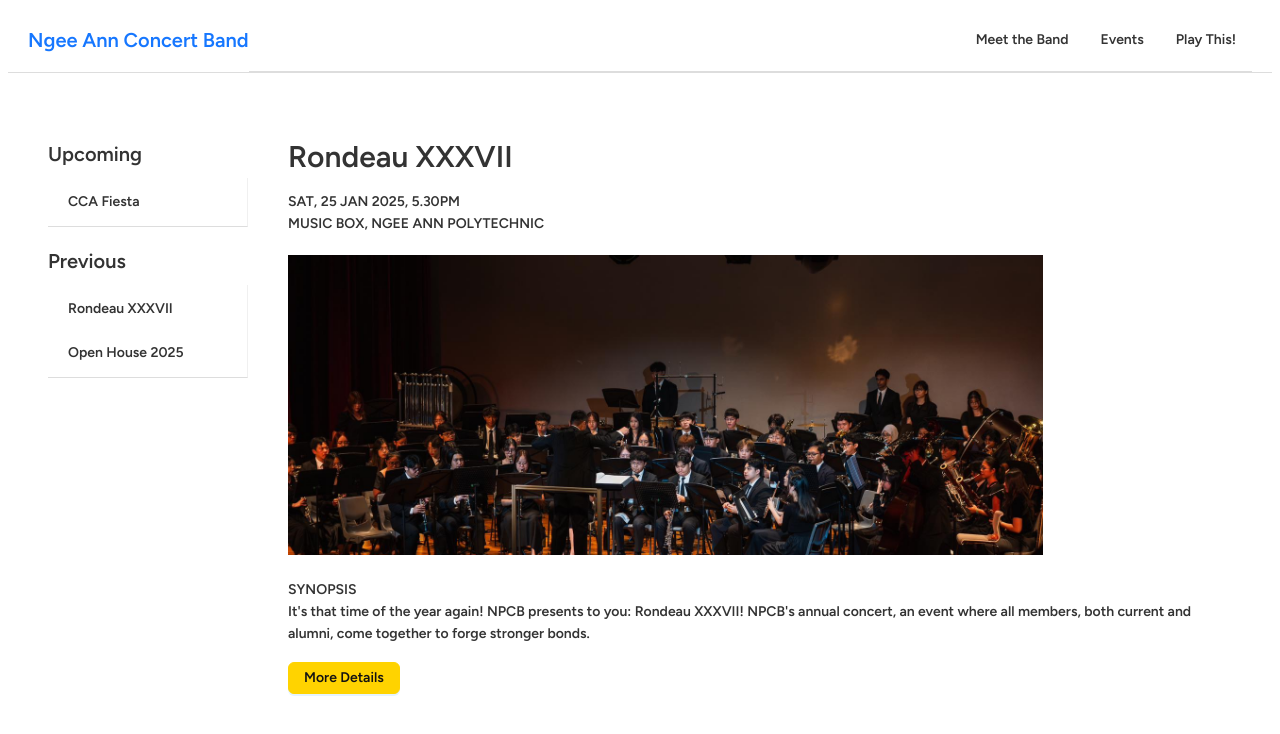
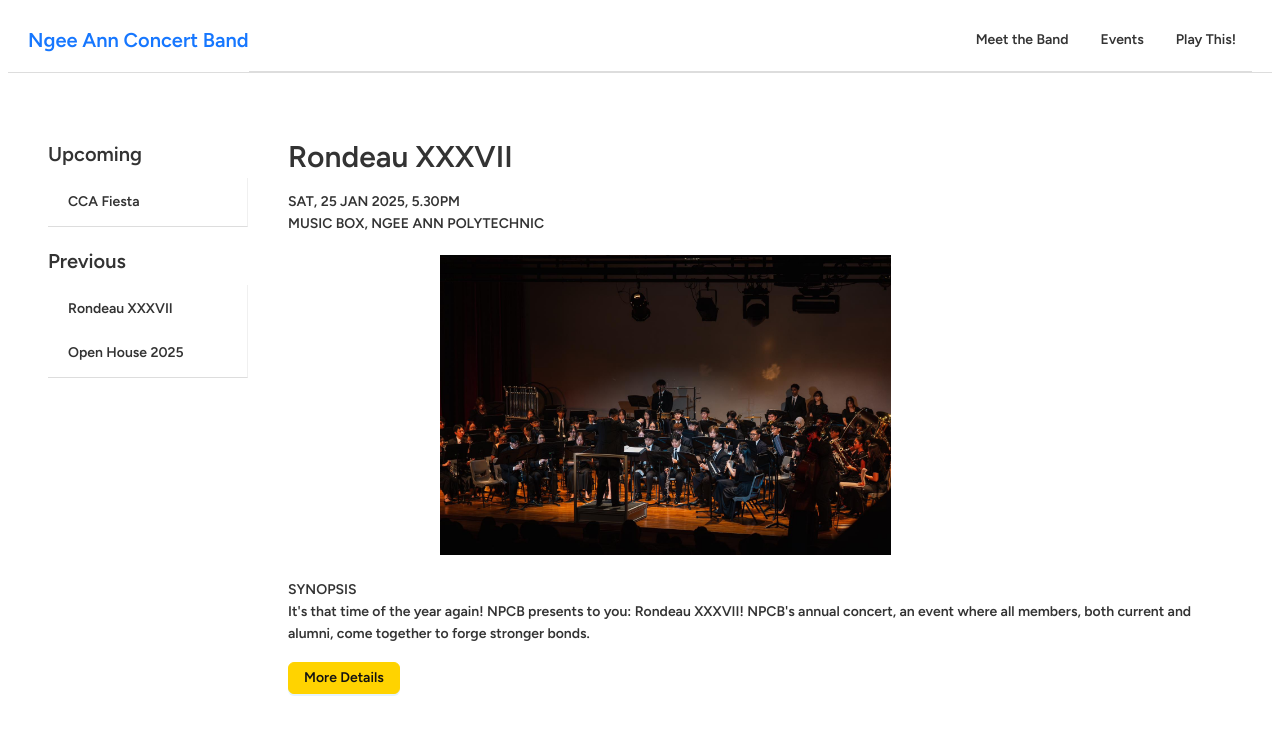
Before and after one commit to whoaducks26/CSS_Assignment, a Next.js app: page /upcoming in a window 1280 px wide. Shown: the top 734 px of the page. Built offline with nearby package versions, Linux system fonts and the light colour scheme.

Commit message:
uhhh i changed the landing page...?

```diff
--- a/app/page.jsx
+++ b/app/page.jsx
@@ -14,7 +14,7 @@ export default function HomePage() {
                 <h3>
                     This website is meant as a website for Ngee Ann Polytechnic's Concert Band club,
                     showcasing the committee members (Meet the Band!), events (Events), and an
-                    interactive keyboard game (Play This!).
+                    interactive keyboard (Play This!).
                 </h3>
                 <h3>Select a page from the menu above.</h3>
             </div>
--- a/app/page.module.css
+++ b/app/page.module.css
@@ -3,8 +3,8 @@
 .main {
   display: flex;
   flex-direction: column;
-  justify-content: space-between;
   align-items: center;
+  text-align: center;
   padding: 6rem;
   min-height: 100vh;
   background-color: white;
--- a/app/upcoming/page.jsx
+++ b/app/upcoming/page.jsx
@@ -1,6 +1,6 @@
-// Cheong Vicky, S10267187G
+// Cheong Vicky, S10267187G, P01
 // this page uses the Layout (HeaderSider2) from AntDesign to give a light mode
-// sidebar menu--Upcoming and Previous events. Features a show details/hide
+// sidebar menu--Upcoming and Previous events. features a show details/hide
 // details button to expand the programme setlist.
 
 "use client";
@@ -11,7 +11,7 @@ import './upcoming.styles.css';
 
 const { Sider, Content } = Layout;
 
-// Events data: name, details, date, address, image, past(false) or upcoming(true)
+// events data: name, details, date, address, image, past(false) or upcoming(true)
 const events = [
   {
     id: 1,
@@ -57,15 +57,15 @@ const events = [
   },
 ];
 
-// Events page: AntDesign's layout component
+// events page: AntDesign's layout component
 const EventsPage = () => {
-  const [selectedEvent, setSelectedEvent] = useState(events[0]); // Default to first event
-  const [expanded, setExpanded] = useState(false); // Check if details should be shown or hidden
+  const [selectedEvent, setSelectedEvent] = useState(events[0]); // default to first event
+  const [expanded, setExpanded] = useState(false); // check if details should be shown or hidden
 
   const handleMenuClick = (eventId) => {
     const event = events.find((e) => e.id === eventId);
     setSelectedEvent(event);
-    setExpanded(false); // Reset details so it's not shown when selecting new event
+    setExpanded(false); // reset details so it's not shown when selecting new event
   };
 
   const renderMenuItems = (isUpcoming) => {
@@ -79,7 +79,8 @@ const EventsPage = () => {
 
   return (
     <Layout style={{ height: '100vh', padding: '20px' }}>
-      {/* Side Menu */}
+
+      {/* side menu */}
       <Sider width={240} theme="light" style={{ padding: '20px' }}>
         <Typography.Title level={4}>
             Upcoming
@@ -100,7 +101,7 @@ const EventsPage = () => {
         />
       </Sider>
 
-      {/* Event Content */}
+      {/* event content */}
       <Content style={{ padding: '20px' }}>
         {selectedEvent && (
           <>
@@ -116,7 +117,7 @@ const EventsPage = () => {
                   width: '80%',
                   height: 'auto',
                   maxHeight: '300px',
-                  objectFit: 'cover',
+                  objectFit: 'contain',
                 }}
               />
             </div>
@@ -127,7 +128,7 @@ const EventsPage = () => {
             <br/>
             <br/>
 
-            {/* More Details Button */}
+            {/* More Details button */}
             <Button
               type="primary"
               onClick={() => setExpanded(!expanded)}
@@ -135,7 +136,7 @@ const EventsPage = () => {
               {expanded ? 'Hide Details' : 'More Details'}
             </Button>
 
-            {/* Expanded Content */}
+            {/* expanded content; programme/setlist */}
             {expanded && (
               <div style={{ marginTop: '20px' }}>
                 <Typography.Text>PROGRAMME</Typography.Text>
```
